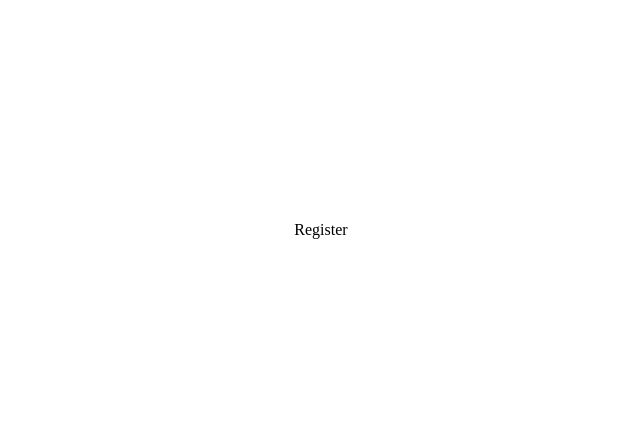
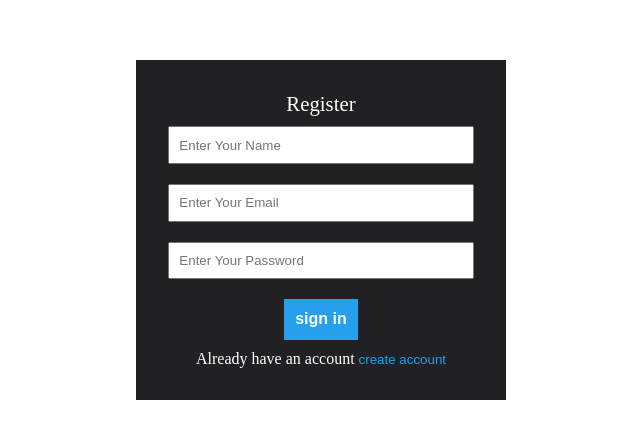
Before and after one commit to Indersingh987-arsh76277/ecommerce_app, a React (Create React App) app: page /register in a window 1280 px wide. Shown: the part 170-608 px from the top of the page, without its empty margins (319-959 px from the left). Built offline with nearby package versions, Linux system fonts and the light colour scheme.

Commit message:
Authentication UI and Functionality completed

```diff
--- a/public/index.html
+++ b/public/index.html
@@ -3,6 +3,7 @@
   <head>
     <meta charset="utf-8" />
     <link rel="icon" href="%PUBLIC_URL%/favicon.ico" />
+    <link rel="stylesheet" href="https://cdnjs.cloudflare.com/ajax/libs/font-awesome/4.7.0/css/font-awesome.min.css">
     <meta name="viewport" content="width=device-width, initial-scale=1" />
     <meta name="theme-color" content="#000000" />
     <meta
--- a/src/App.css
+++ b/src/App.css
@@ -1,3 +1,4 @@
+
 *{
   box-sizing: border-box;
   margin:0;
--- a/src/actions/auth.js
+++ b/src/actions/auth.js
@@ -2,7 +2,10 @@ import api from "../api"
 import {
     LOGIN_FAILED,
     LOGIN_LOADING,
-    LOGIN_SUCCESS
+    LOGIN_SUCCESS,
+    REGISTER_FAILED,
+    REGISTER_SUCCESS,
+    REGISTER_LOADING
 } from "./types"
 
 
@@ -20,5 +23,20 @@ export const  login = (formData,navigate) => async (dispatch) => {
     } catch (error) {
         console.log(error)
     }
+}
 
+export const register = (formData,navigate) => async (dispatch) => {
+    try {
+        dispatch({type:REGISTER_LOADING,payload:{loading:true}});
+        api.post("/api/user/signup",formData)
+        .then((response)=>{
+            dispatch({type:REGISTER_FAILED,payload:{userId:response.data?.userId,token:response.data?.token,loading:false}});
+            navigate('/');
+        })
+        .catch((error)=>{
+            dispatch({type:REGISTER_FAILED,payload:{errors:error.response?.data,loading:false}});
+        })
+    } catch (error) {
+        console.log(error);
+    }
 }
--- a/src/actions/types.js
+++ b/src/actions/types.js
@@ -1,3 +1,7 @@
 export const LOGIN_LOADING = "LOGIN_LOADING";
 export const LOGIN_SUCCESS = "LOGIN_SUCCESS";
 export const LOGIN_FAILED = "LOGIN_FAILED";
+
+export const REGISTER_LOADING = "REGISTER_LOADING";
+export const REGISTER_SUCCESS = "REGISTER_SUCCESS";
+export const REGISTER_FAILED = "REGISTER_FAILED";
--- /dev/null
+++ b/src/components/css/Loading.css
@@ -0,0 +1,13 @@
+.loader {
+    border: 0.8em solid #f3f3f3; /* Light grey */
+    border-top: 0.8em solid #212124; /* Blue */
+    border-radius: 50%;
+    width: 120px;
+    height: 120px;
+    animation: spin 1s linear infinite;
+  }
+
+  @keyframes spin {
+    0% { transform: rotate(0deg); }
+    100% { transform: rotate(360deg); }
+  }
--- a/src/components/css/Login.css
+++ b/src/components/css/Login.css
@@ -0,0 +1,49 @@
+.form{
+    width:370px;
+    display:flex;
+    flex-direction: column;
+    align-items: center;
+    background-color: #212124;
+    overflow:none ;
+    padding:2em;
+}
+
+.login_text{
+    color:white;
+    font-size: 1.3em;
+}
+
+.input{
+    width:100%;
+    padding: 0.7em;
+    margin:10px;
+    outline: none;
+}
+
+.btn{
+    background-color: #24A0ED;
+    border:none;
+    padding:0.7em;
+    font-size:1em;
+    font-weight: bold;
+    cursor: pointer;
+    outline: none;
+    color:white;
+    margin:10px;
+}
+
+.login_footer{
+    color:white;
+}
+
+.link{
+    background:inherit;
+    color:#24A0ED;
+    border:none;
+    outline:none;
+    cursor: pointer;
+}
+
+.errors{
+    color:red;
+}
--- a/src/components/css/Register.css
+++ b/src/components/css/Register.css
@@ -0,0 +1,8 @@
+.register_footer{
+    color:white;
+}
+
+.register_text{
+    color:white;
+    font-size: 1.3em;
+}
--- /dev/null
+++ b/src/components/js/Loading.js
@@ -0,0 +1,8 @@
+import React from 'react'
+import "../css/Loading.css"
+
+export const Loading = () => {
+  return (
+    <div className='loader'></div>
+  )
+}
--- a/src/components/js/Login.js
+++ b/src/components/js/Login.js
@@ -4,16 +4,21 @@ import '../css/Login.css'
 import {useDispatch,useSelector} from "react-redux";
 import { useNavigate } from "react-router-dom"
 import { login } from "../../actions/auth"
+import { Loading } from './Loading';
 
 export default function Login() {
   const [formData, setformData] = useState({email:"",password:""});
   const navigate = useNavigate();
   const dispatch = useDispatch();
+  let loading = false;
+  loading = useSelector(state=>state.auth?.loading);
+  let errors = "";
+  errors = useSelector(state=>state.auth?.errors?.err);
 
   function verify(e){
       e.preventDefault();
-      // console.log(formData.email,formData.password);
       dispatch(login(formData,navigate));
+      formData.password = "";
   }
 
   function handleData(e){
@@ -21,12 +26,20 @@ export default function Login() {
     setformData({...formData,[e.target.name]:e.target.value})
   }
 
+  function goTo(){
+    navigate('/register');
+  }
+
   return (
-    <form >
 
-      <input name="email" value = {formData.email} onChange = {handleData} type="email" placeholder='Enter Your Email'  required/>
-      <input name="password" value = {formData.password} onChange = {handleData} type="password" placeholder='Enter Your Password'  required/>
-      <button type='submit' onClick={verify}>sign in</button>
-    </form>
+      loading ? (<Loading />) : (<form className = "form">
+      <div className="errors">{errors}</div>
+      <label className="login_text">Login</label>
+      <input className="input" name="email" value = {formData.email} onChange = {handleData} type="email" placeholder='Enter Your Email'  required/>
+      <input className='input' name="password" value = {formData.password} onChange = {handleData} type="password" placeholder='Enter Your Password'  required/>
+      <button className="btn" type='submit' onClick={verify}>sign in</button>
+      <div className="login_footer">Don't have an account <button className="link" onClick={goTo}>create account</button></div>
+    </form>)
+
   )
 }
--- a/src/components/js/Register.js
+++ b/src/components/js/Register.js
@@ -1,7 +1,45 @@
-import React from 'react'
+import React,{useState} from 'react'
+import "../css/Register.css"
+
+import {useDispatch,useSelector} from "react-redux";
+import { useNavigate } from "react-router-dom"
+import { register } from "../../actions/auth"
 
 export default function Register() {
+  const [formData, setformData] = useState({email:"",password:"",name:""});
+  const navigate = useNavigate();
+  const dispatch = useDispatch();
+  let loading = false;
+  loading = useSelector(state=>state.auth?.loading);
+  let errors = "";
+  errors = useSelector(state=>state.auth?.errors?.err);
+
+  function verify(e){
+      e.preventDefault();
+      dispatch(register(formData,navigate));
+      formData.name="";
+      formData.email="";
+      formData.password = "";
+  }
+
+  function handleData(e){
+    e.preventDefault();
+    setformData({...formData,[e.target.name]:e.target.value})
+  }
+
+  function goTo(){
+    navigate('/login');
+  }
   return (
-    <div>Register</div>
+    loading ? (<div>Loading</div>) :
+    (<form className = "form">
+      <div className="errors">{errors}</div>
+      <label className="register_text">Register</label>
+      <input className="input" name="name" value = {formData.name} onChange = {handleData} type="text" placeholder='Enter Your Name'  required/>
+      <input className="input" name="email" value = {formData.email} onChange = {handleData} type="email" placeholder='Enter Your Email'  required/>
+      <input className='input' name="password" value = {formData.password} onChange = {handleData} type="password" placeholder='Enter Your Password'  required/>
+      <button className="btn" type='submit' onClick={verify}>sign in</button>
+      <div className="register_footer">Already have an account <button className="link" onClick={goTo}>create account</button></div>
+    </form>)
   )
 }
--- a/src/reducers/auth.js
+++ b/src/reducers/auth.js
@@ -1,7 +1,10 @@
 import {
     LOGIN_FAILED,
     LOGIN_SUCCESS,
-    LOGIN_LOADING
+    LOGIN_LOADING,
+    REGISTER_LOADING,
+    REGISTER_SUCCESS,
+    REGISTER_FAILED
 } from "../actions/types"
 
 const reducer = (state = {}, action) => {
@@ -12,6 +15,12 @@ const reducer = (state = {}, action) => {
             return action.payload;
         case LOGIN_FAILED:
             return action.payload;
+        case REGISTER_LOADING:
+            return action.payload;
+        case REGISTER_SUCCESS:
+            return action.payload;
+        case REGISTER_FAILED:
+            return action.payload;
         default:
             return state;
     }
```
